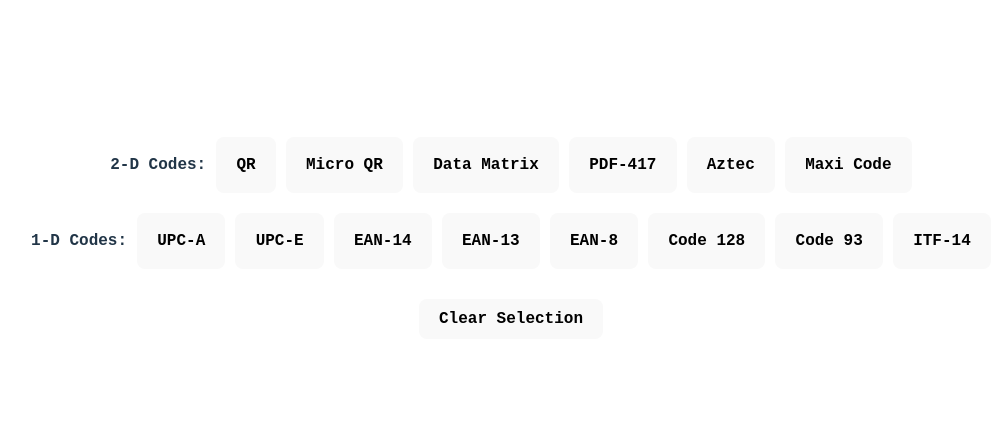
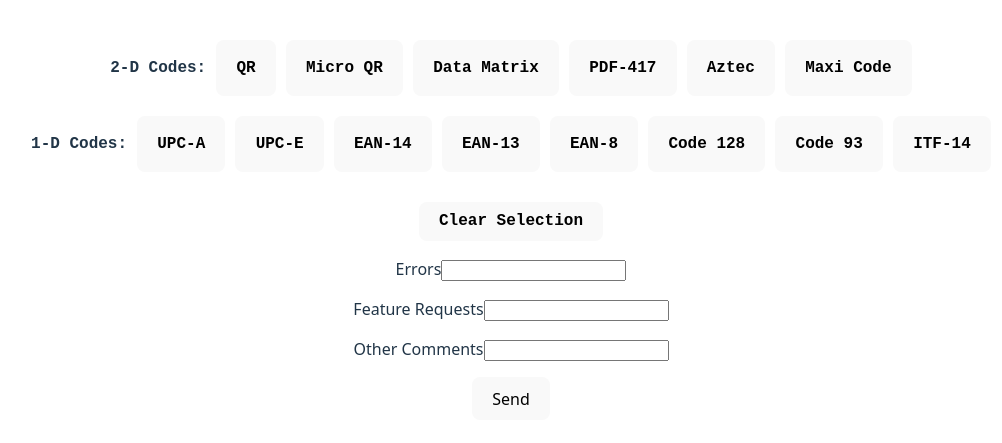
Before and after one commit to owenrhoekstra/DataCodeGeneratorV2Rebuild, a Vue app: page / in a window 1280 px wide. Shown: the part 167-610 px from the top of the page, without its empty margins (129-1131 px from the left). Built offline with nearby package versions, Linux system fonts and the light colour scheme.

Commit message:
Updated to contain forms

```diff
--- a/src/App.vue
+++ b/src/App.vue
@@ -4,6 +4,20 @@ import Parentbuttonconfigurations from './components/parentbuttonconfigurations.
 
 <template>
   <Parentbuttonconfigurations />
+  <form name="Requests" netlify>
+    <p>
+      <label>Errors<input type="text" name="error" /></label>
+    </p>
+    <p>
+    <label>Feature Requests<input type="text" name="features" /></label>
+    </p>
+    <p>
+      <label>Other Comments<input type="text" name="comments" /></label>
+    </p>
+    <p>
+      <button type="submit">Send</button>
+    </p>
+  </form>
 </template>
 
 <style scoped>
```
